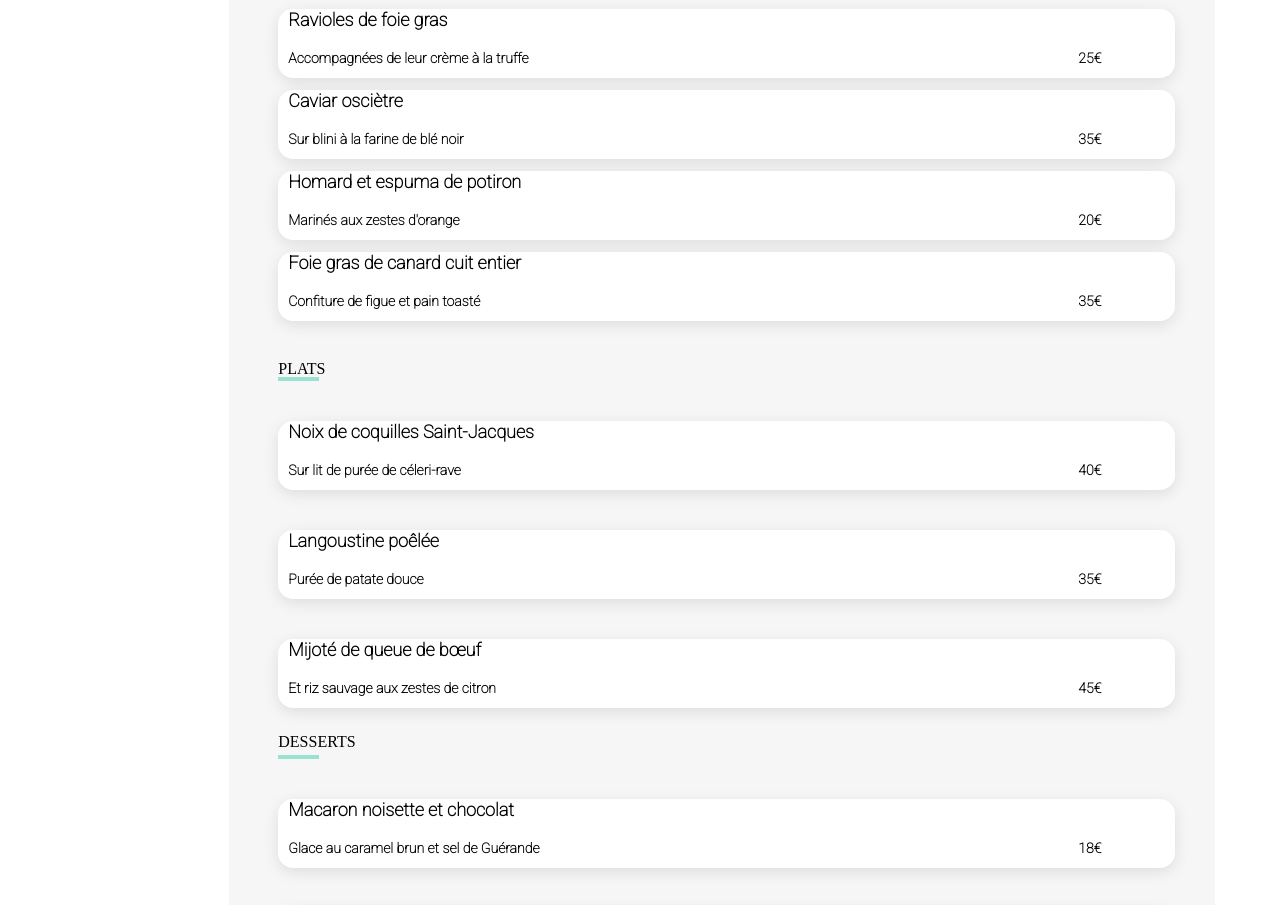
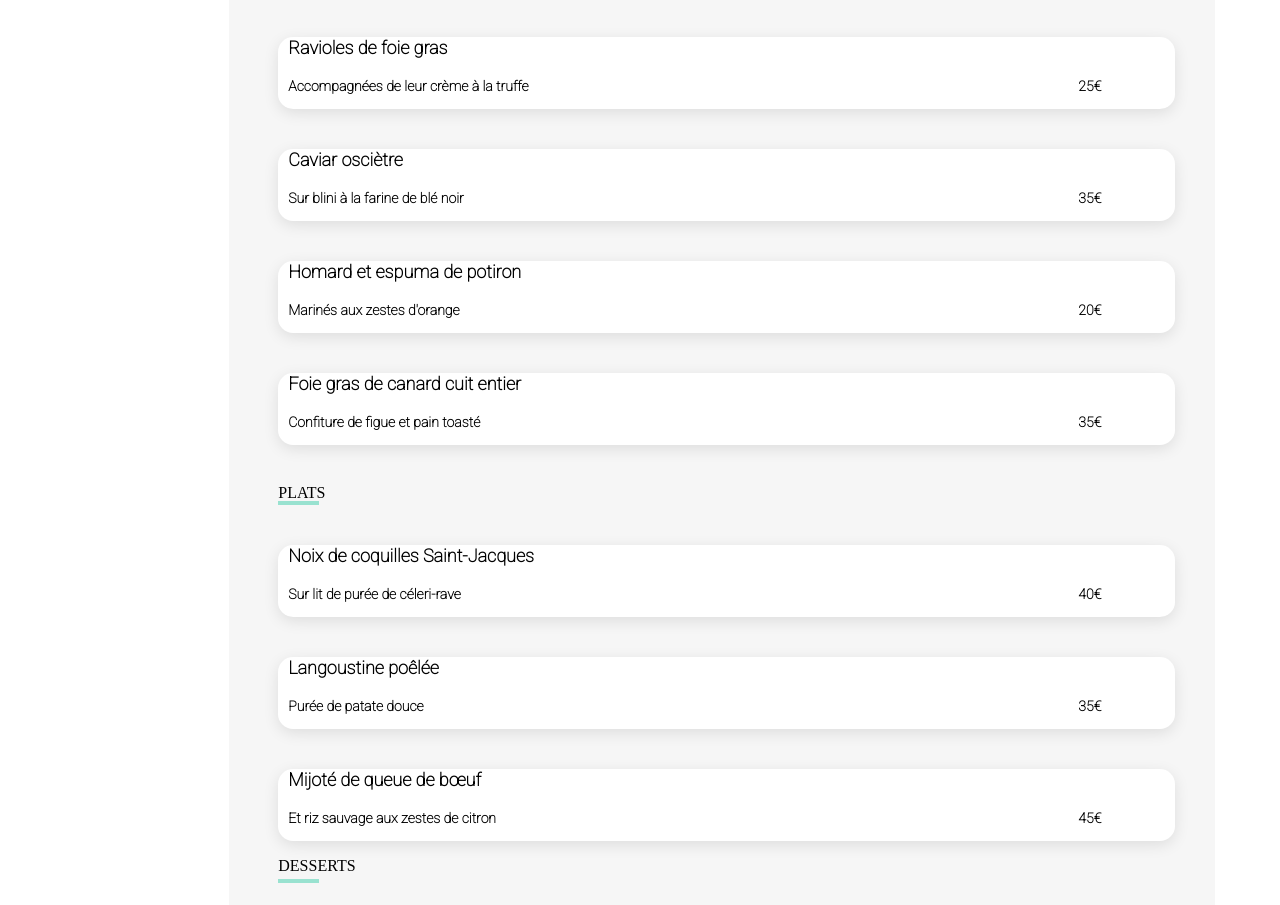
Before and after one commit to zabsVscode/Ohmyfood_Anthony, a plain HTML site: page la_note_enchantée.html in a window 1280 px wide. Shown: the part 402-1307 px from the top of the page. Drawn offline with Linux system fonts and the light colour scheme; a web font is replaced by a local one.

Commit message:
OhMyFood_Anthony

```diff
--- a/la_note_enchantée.html
+++ b/la_note_enchantée.html
@@ -123,6 +123,8 @@
                         <p class="desserts_card--text">Baba au rhum revisité </p>
                         <p class="desserts_card--secondtext">Avec son coulis de citron
                             <span class="icon_box--price">22€</span></p>
+                            <p class="icon_box">
+                                <i class="icon fa-solid fa-circle-check"></i></p>
                     </div>
 
                     <div class="desserts_card">
--- a/sass/commun/_main_des_pages_menu.scss
+++ b/sass/commun/_main_des_pages_menu.scss
@@ -39,6 +39,10 @@
     gap: 40px;
     background:$second-color;
 
+    .icon_box {
+        display:none;
+    }
+
     .entries_menu {
         width:90%;
         height:354px;
@@ -65,7 +69,7 @@
     .entries_card {
 
         width: 100%;
-        height: 69px;
+        height: 72px;
         padding-left: 10px;
         align-items:flex-end;
 
@@ -140,7 +144,7 @@
     .flat_card {
 
         width: 100%;
-        height: 69px;
+        height: 72px;
         padding-left: 10px;
 
 
@@ -230,7 +234,7 @@
         .desserts_card {
 
             width: 100%;
-            height: 69px;
+            height: 72px;
             padding-left: 10px;
 
             align-items: center;
@@ -355,7 +359,7 @@
 
     .menu_column {
         width: 77%;
-        height: 1162px;
+        height: 1380px;
         display: inline-flex;
         align-items: center;
         gap: 40px;
@@ -374,11 +378,11 @@
 
          .entries_menu {
             width: 90%;
-            height: 390px;
+            height: 479px;
             display: flex;
             flex-direction: column;
             align-items: flex-start;
-            gap: 12px;
+            gap: 40px;
         }
 
         .title_menu {
@@ -409,9 +413,9 @@
 
 
 
-            width: 13%;
+            width: 12%;
             margin-left: 80%;
-            margin-top: -83px;
+            margin-top: -80px;
             position: absolute;
 
 
```
Also changed, not shown: assets/css/style.css.
